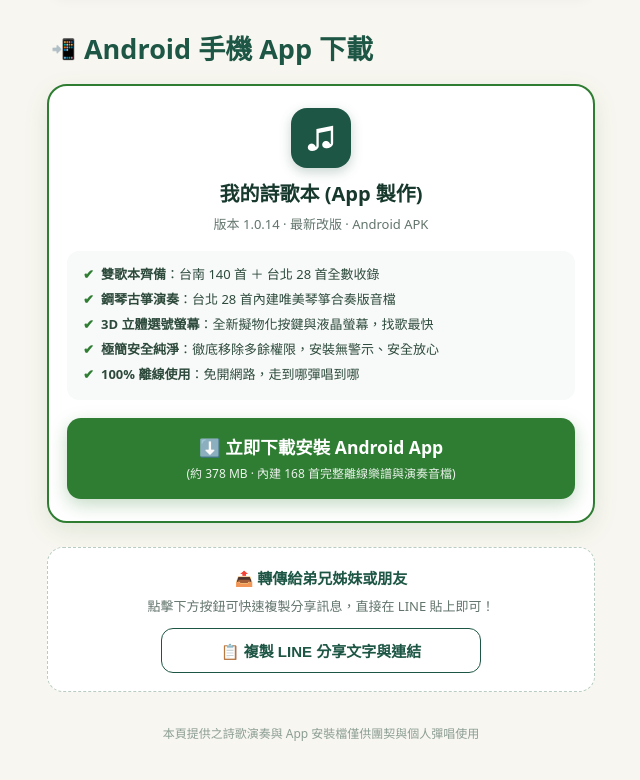
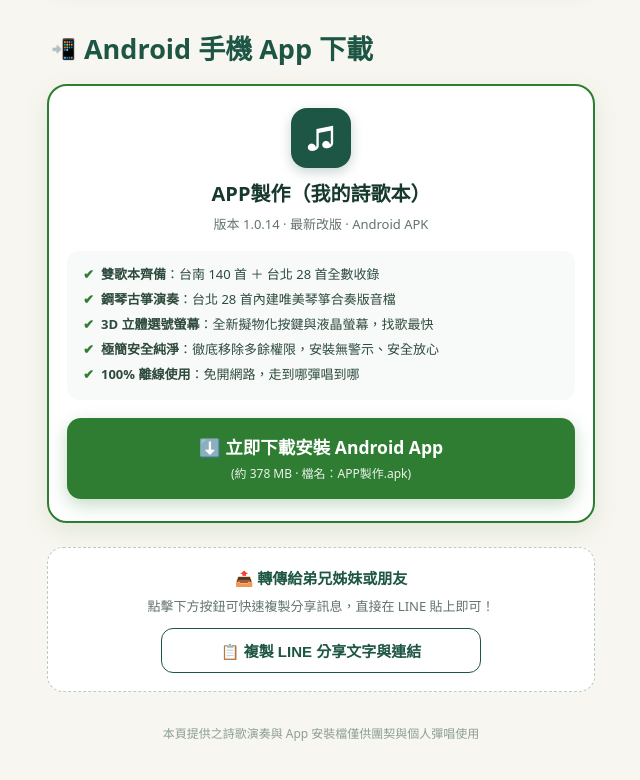
Before and after one commit to a6872057-arch/hymn-share, a plain HTML site: page index.html in a window 1280 px wide. Shown: the part 1307-2087 px from the top of the page, without its empty margins (319-959 px from the left). Drawn offline with Linux system fonts and the light colour scheme.

Commit message:
Update download file name to APP製作.apk

```diff
--- a/index.html
+++ b/index.html
@@ -405,7 +405,7 @@
 
     <div class="app-card">
       <div class="app-icon">♫</div>
-      <div class="app-title">我的詩歌本 (App 製作)</div>
+      <div class="app-title">APP製作（我的詩歌本）</div>
       <div class="app-meta">版本 1.0.14 · 最新改版 · Android APK</div>
 
       <ul class="features-list">
@@ -416,9 +416,9 @@
         <li><strong>100% 離線使用</strong>：免開網路，走到哪彈唱到哪</li>
       </ul>
 
-      <a id="downloadBtn" href="https://expo.dev/artifacts/eas/EoOO9cpjkUc6Z9_-C1d1l6sbldlNk-pW-SaYjBMm1ck.apk" class="download-btn" download="App 製作.apk">
+      <a id="downloadBtn" href="https://expo.dev/artifacts/eas/EoOO9cpjkUc6Z9_-C1d1l6sbldlNk-pW-SaYjBMm1ck.apk" class="download-btn" download="APP製作.apk">
         ⬇️ 立即下載安裝 Android App
-        <span class="download-sub">(約 378 MB · 內建 168 首完整離線樂譜與演奏音檔)</span>
+        <span class="download-sub">(約 378 MB · 檔名：APP製作.apk)</span>
       </a>
     </div>
 
@@ -457,7 +457,7 @@
     // 複製分享文字
     document.getElementById('copyShareBtn').addEventListener('click', () => {
       const shareUrl = window.location.origin + window.location.pathname + '?openExternalBrowser=1';
-      const text = `平安！分享台語詩歌第 111 首《永遠的靠岸》琴箏合奏試聽（含降B大調、E調、D調、G調MP3下載），以及最新版「我的詩歌本」App 安裝檔：\n${shareUrl}\n\n（點開網址即可直接線上試聽與下載安裝！）`;
+      const text = `平安！分享台語詩歌第 111 首《永遠的靠岸》琴箏合奏試聽（含降B大調、E調、D調、G調MP3下載），以及最新版「APP製作」安裝檔：\n${shareUrl}\n\n（點開網址即可直接線上試聽與下載安裝 APP製作.apk！）`;
 
       if (navigator.clipboard && navigator.clipboard.writeText) {
         navigator.clipboard.writeText(text).then(showToast);
```
